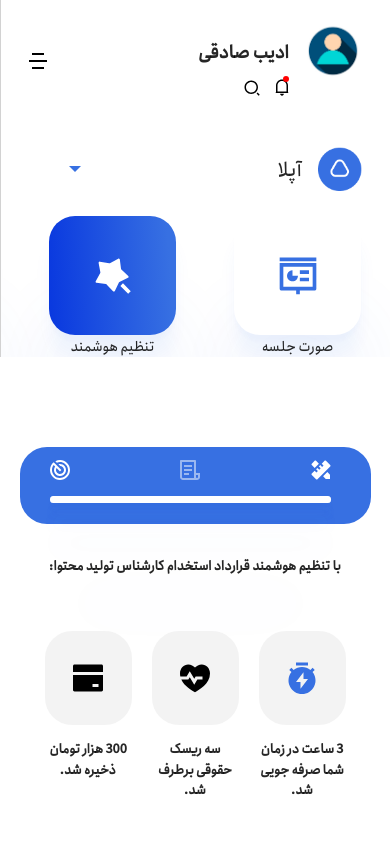
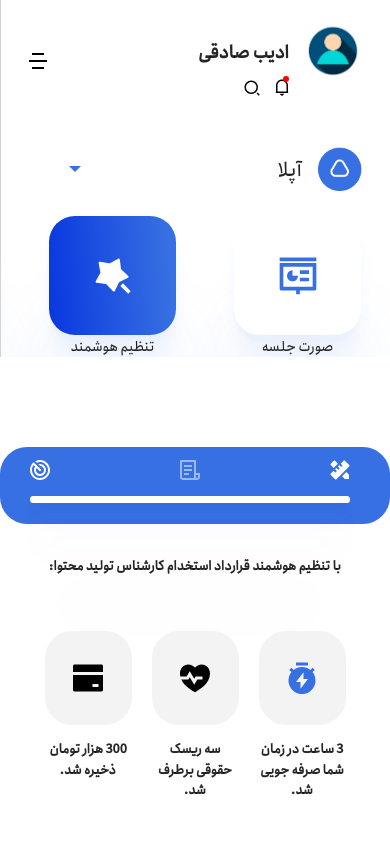
Before and after one commit to adibsadeghi1993/uplaw, a React (Create React App) app: page /contract/signtureContract in a window 390 px wide. Shown: the top 844 px of the page. Built offline with nearby package versions, Linux system fonts and the light colour scheme.

Commit message:
the width all meeting and contract coponents was 90 percent for mobile

```diff
--- a/src/components/contract/SigntureContract/CustomerSignture/CustomerSignture.module.css
+++ b/src/components/contract/SigntureContract/CustomerSignture/CustomerSignture.module.css
@@ -309,7 +309,6 @@ margin-bottom: 8px;
 
 @media(min-width:481px){
     .customerSignture{
-        width: 90%;
         margin: 0 0 100px 0;
         margin: auto;
     }
@@ -320,7 +319,6 @@ margin-bottom: 8px;
 
 @media(min-width:768px){
     .customerSignture{
-        width: 100%;
         display: grid;
         grid-template-columns: 46% 54%;
          margin: auto;
--- a/src/components/contract/SigntureContract/signtureContract.module.css
+++ b/src/components/contract/SigntureContract/signtureContract.module.css
@@ -19,7 +19,6 @@
    margin-left: auto;
    margin-right: auto;
 
-
 }
 
 @media(max-width:1200px){
@@ -35,7 +34,7 @@
 
 @media(max-width:768px){
     .signtureContract_detail{
-        width: 100%;
+        width: 90%;
     }
     .main_signtureContract{
         display: flex;
--- a/src/components/contract/contractDoucument/showContract/showContract.module.css
+++ b/src/components/contract/contractDoucument/showContract/showContract.module.css
@@ -235,7 +235,6 @@ margin-top: 29px;
         display: flex;
         flex-direction: column;
         align-items: center;
-       width: 90%;
        margin:auto;
     }
     .adjust_contract{
--- a/src/components/proceeding/commonfiles/proceedingHeader/proceedingHeader.module.css
+++ b/src/components/proceeding/commonfiles/proceedingHeader/proceedingHeader.module.css
@@ -28,6 +28,13 @@
             top: -150%;
         }
       }
+      @media(max-width:839px){
+        .proceeding_create_team img{
+            position: absolute;
+            left: -3%;
+            top: -150%;
+        }
+      }
 
    @media(max-width:980px){
      .invite_title{
--- a/src/components/proceeding/customerSigntureMeeting/custmoerSigntureMeetingDetailes/customerSigntureMeetingDetailes.module.css
+++ b/src/components/proceeding/customerSigntureMeeting/custmoerSigntureMeetingDetailes/customerSigntureMeetingDetailes.module.css
@@ -28,7 +28,4 @@
         display: flex;
         justify-content: center;
     }
-    .proceedingHeader_container{
-        width: 90%;
-    }
 }
--- a/src/components/proceeding/customerSigntureMeeting/customerSigntureMeeting.module.css
+++ b/src/components/proceeding/customerSigntureMeeting/customerSigntureMeeting.module.css
@@ -52,9 +52,9 @@ margin-bottom: 25px;
  }
  @media(max-width:768px){
     .signture_meeting_detail{
-        width: 100%;
+        width: 90%;
         margin-top: 50px;
-        background-color: yellow;
+
     }
     .signture_meeting_detail h1{
         text-align: center;
--- a/src/components/proceeding/setMeetingTime/setMeetingTime.module.css
+++ b/src/components/proceeding/setMeetingTime/setMeetingTime.module.css
@@ -34,7 +34,7 @@ margin-bottom: 25px;
 
  @media(max-width:768px){
      .proceeding_detail{
-         width: 87%;
+         width: 90%;
          margin-top: 50px;
      }
      .proceeding_detail h1{
--- a/src/components/proceeding/signtureMeeting/signtureMeeting.module.css
+++ b/src/components/proceeding/signtureMeeting/signtureMeeting.module.css
@@ -27,10 +27,16 @@ color: #000000;
 margin-bottom: 25px;
 }
 
-
 @media(max-width:1200px){
     .signture_meeting_detail{
-        width: 80%;
+        width: 85%;
+    }
+ }
+
+
+@media(max-width:1000px){
+    .signture_meeting_detail{
+        width: 90%;
     }
  }
 
--- a/src/components/userInfo/commonFiles/contractHeader/contractHeader.module.css
+++ b/src/components/userInfo/commonFiles/contractHeader/contractHeader.module.css
@@ -122,10 +122,6 @@ margin-bottom: 8px;
      .contractName{
          display: none;
      }
-    .contractHeader{
-        width: 90%;
-        margin: auto;
-    }
    .minute{
        display: none;
    }
@@ -137,10 +133,6 @@ margin-bottom: 8px;
     .contractName{
         display: none;
     }
-   .contractHeader{
-       width: 90%;
-       margin: auto;
-   }
   .minute{
       display: none;
   }
```
Also changed, not shown: src/components/proceeding/setMeetingTime/setMeetingTimeDeatailes/setMeetingTimeDetailes.module.css (+0 -20 lines).
